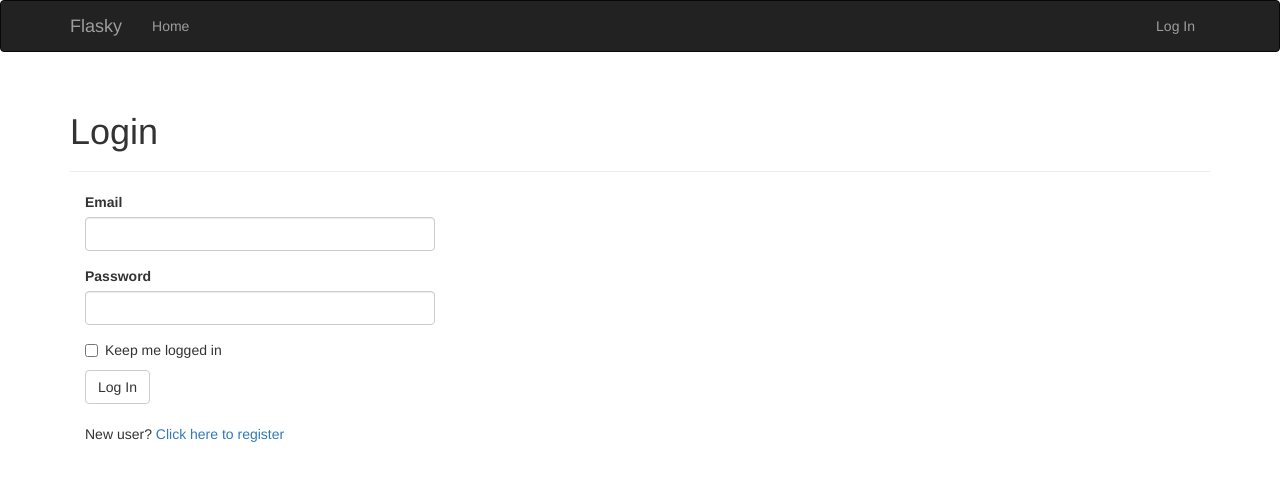
After one commit to wangye1221/flasky, a Flask app: page /auth/login in a window 1280 px wide. The commit adds this page. Shown: the top 481 px of the page. Run offline with Flask 2, Linux system fonts and the light colour scheme; some libraries are stand-ins or nearby versions.

Commit message:
新增注册和登录功能

```diff
--- /dev/null
+++ b/app/auth/__init__.py
@@ -0,0 +1,5 @@
+from flask import Blueprint
+
+auth = Blueprint('auth', __name__)
+
+from . import views
--- /dev/null
+++ b/app/auth/forms.py
@@ -0,0 +1,32 @@
+from flask_wtf import FlaskForm
+from wtforms import StringField, PasswordField, BooleanField, SubmitField
+from wtforms.validators import DataRequired, Length, Email, Regexp, EqualTo
+from wtforms import ValidationError
+from ..models import User
+
+
+class LoginForm(FlaskForm):
+    email = StringField('Email', validators=[DataRequired(), Length(1, 64), Email()])
+    password = PasswordField('Password', validators=[DataRequired()])
+    remember_me = BooleanField('Keep me logged in')
+    submit = SubmitField('Log In')
+
+class RegistrationForm(FlaskForm):
+    email = StringField('Email', validators=[DataRequired(), Length(1, 64), Email()])
+    # 正则表达式限定字段以字母开头，而且只包括大小写字母、数字、下划线和点号
+    username = StringField('Username', validators=[DataRequired(), Length(1, 64),
+        Regexp('^[A-Za-z][A-Za-z0-9_.]*$', 0, 'Usernames must have only letters, numbers, dots or underscores')])
+    # EqualTo参数验证一致性，另一个字段作为参数传入
+    password = PasswordField('Password', validators=[DataRequired(),
+        EqualTo('password2', message='Passwords must match.')])
+    password2 = PasswordField('Confirm password', validators=[DataRequired()])
+    submit = SubmitField('Register')
+
+    # 表单类中定义了validate_开头且后面跟着字段名的方法，则此方法和常规的验证函数一起调用
+    def validate_email(self, field):
+        if User.query.filter_by(email=field.data).first():
+            raise ValidationError('Email already registered.')
+
+    def validate_username(self, field):
+        if User.query.filter_by(username=field.data).first():
+            raise ValidationError('Username already in use.')
--- /dev/null
+++ b/app/auth/views.py
@@ -0,0 +1,45 @@
+from flask import render_template, redirect, request, url_for, flash
+from flask_login import login_user, logout_user, login_required
+from . import auth
+from ..models import User
+from .forms import LoginForm, RegistrationForm
+
+
+# 用户登录路由
+@auth.route('/login', methods=['GET', 'POST'])
+def login() -> 'html':
+    form = LoginForm()
+    # 判断请求是不是POST
+    if form.validate_on_submit():
+        # 通过email查询数据库内是否有存在用户
+        user = User.query.filter_by(email=form.email.data).first()
+        # 判断是否返回用户以及密码是否匹配
+        if user is not None and user.verify_password(form.password.data):
+            login_user(user, form.remember_me.data)
+            # 如果用户是从未授权URL重定向至登录页，则将之前的URL保存至next
+            next = request.args.get('next')
+            if next is None or not next.startswith('/'):
+                next = url_for('main.index')
+            return redirect(next)
+        flash('Invalid username or password.')
+    return render_template('auth/login.html', form=form)
+
+# 用户退出路由
+@auth.route('/logout')
+@login_required
+def logout():
+    logout_user()
+    flash('You have been logged out.')
+    return redirect(url_for('main.index'))
+
+# 用户注册路由
+@auth.route('/register', methods=['GET', 'POST'])
+def register():
+    form = RegistrationForm()
+    if form.validate_on_submit():
+        user = User(email=form.email.data, username=form.username.data, password=form.password.data)
+        db.session.add(user)
+        db.session.commit()
+        flash('You can now login.')
+        return redirect(url_for('auth.login'))
+    return render_template('auth/register.html', form=form)
--- /dev/null
+++ b/app/templates/auth/login.html
@@ -0,0 +1,21 @@
+{% extends "base.html" %}
+{% import "bootstrap/wtf.html" as wtf %}
+
+{% block title %}Flasky - Login{% endblock title %}
+
+{% block page_content %}
+<div class="page-header">
+    <h1>Login</h1>
+</div>
+<div class="col-md-4">
+<!-- 使用wtforms库创建一个表单 -->
+{{ wtf.quick_form(form) }}
+<br>
+<p>
+    New user?
+    <a href="{{ url_for('auth_register') }}">
+        Click here to register
+    </a>
+</p>
+</div>
+{% endblock page_content %}
--- a/app/templates/base.html
+++ b/app/templates/base.html
@@ -23,6 +23,13 @@
         <div class="navbar-collapse collapse">
             <ul class="nav navbar-nav">
                 <li><a href="{{ url_for('main.index') }}">Home</a></li>
+            </ul>
+            <ul class="nav navbar-nav navbar-right">
+                {% if current_user.is_authenticated %}
+                <li><a href="{{ url_for('auth.logout') }}">Log Out</a></li>
+                {% else %}
+                <li><a href="{{ url_for('auth.login') }}">Log In</a></li>
+                {% endif %}
             </ul>
         </div>
     </div>
--- a/app/templates/index.html
+++ b/app/templates/index.html
@@ -6,8 +6,8 @@
 {% block page_content %}
 <div class="page-header">
     <h1>Hello,
-        {% if name %}
-            {{ name }}
+        {% if current_user.is_authenticated %}
+            {{ current_user.username }}
         {% else %}
             Stranger
         {% endif %}
--- a/requirements.txt
+++ b/requirements.txt
@@ -6,6 +6,7 @@ colorama==0.4.3
 dominate==2.4.0
 Flask==1.1.1
 Flask-Bootstrap==3.3.7.1
+Flask-Login==0.5.0
 Flask-Mail==0.9.1
 Flask-Migrate==2.5.2
 Flask-Moment==0.9.0
```
Also changed, not shown: app/__init__.py (+10 -0 lines), app/models.py (+24 -2 lines), app/templates/auth/register.html (added, +14 -0 lines), tests/test_user_model.py (added, +24 -0 lines).
